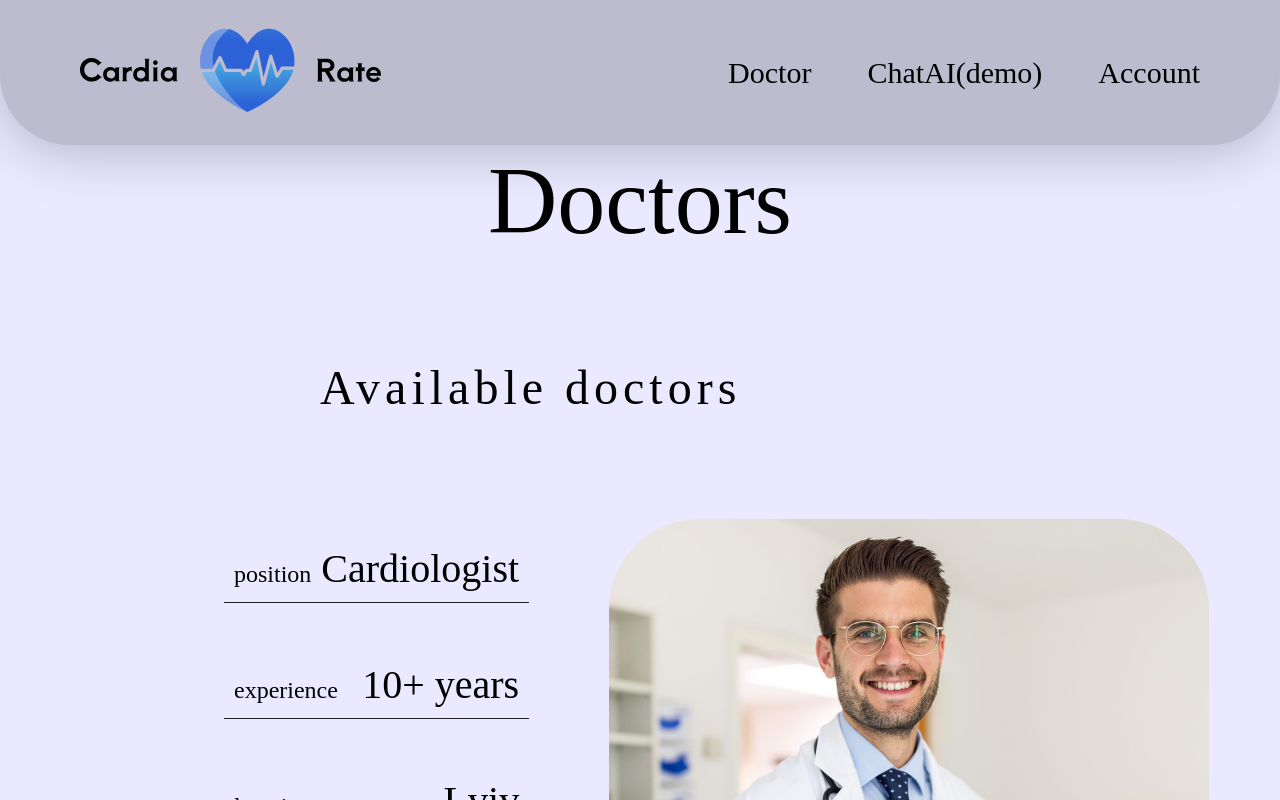
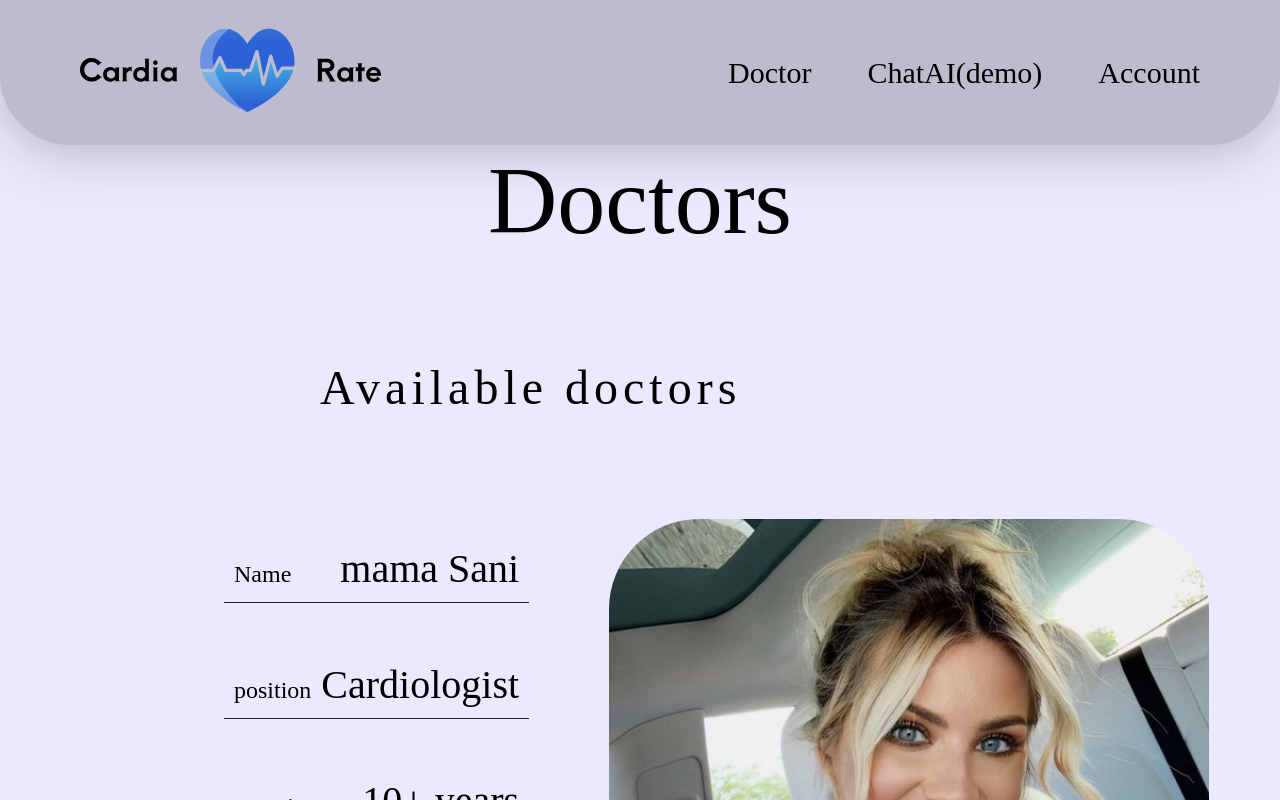
Before and after one commit to bogdan9876/Pulse-Tracker, a React (Create React App) app: page /doctor in a window 1280 px wide. Built offline with nearby package versions, Linux system fonts and the light colour scheme; sample sign-in values are in the browser's storage; a web font is replaced by a local one.

Commit message:
add detalied info

```diff
--- a/src/components/Doctor/doctor.js
+++ b/src/components/Doctor/doctor.js
@@ -11,9 +11,13 @@ const Doctor = () => {
                 <div className="titleContainer">
                     <h2 className="title">Available doctors</h2>
                 </div>
-                <div  className="elements-doctors">
+                <div className="elements-doctors">
                     <div className="divided1">
                         <div className="leftSection1">
+                            <div className="item">
+                                <span className="itemText1">Name</span>
+                                <span className="itemNumber">mama Sani</span>
+                            </div>
                             <div className="item">
                                 <span className="itemText1">position</span>
                                 <span className="itemNumber">Cardiologist</span>
@@ -35,7 +39,7 @@ const Doctor = () => {
                             </div>
                         </div>
                         <div className="rightSection15">
-                        <img src="/doctors/doctor1.jpg" alt="Extra" className="extraImage" />
+                            <img src="/doctors/doctor2.jpg" alt="Extra" className="extraImage" />
                             <div className="learnMoreContainer5">
                                 <div className="learnMore5">
                                     <p className="learnMoreText5">Sign up for a visit</p>
```
Also changed, not shown: public/doctors/doctor2.jpg (added). Lines whose indentation alone changed are shown as unchanged.
